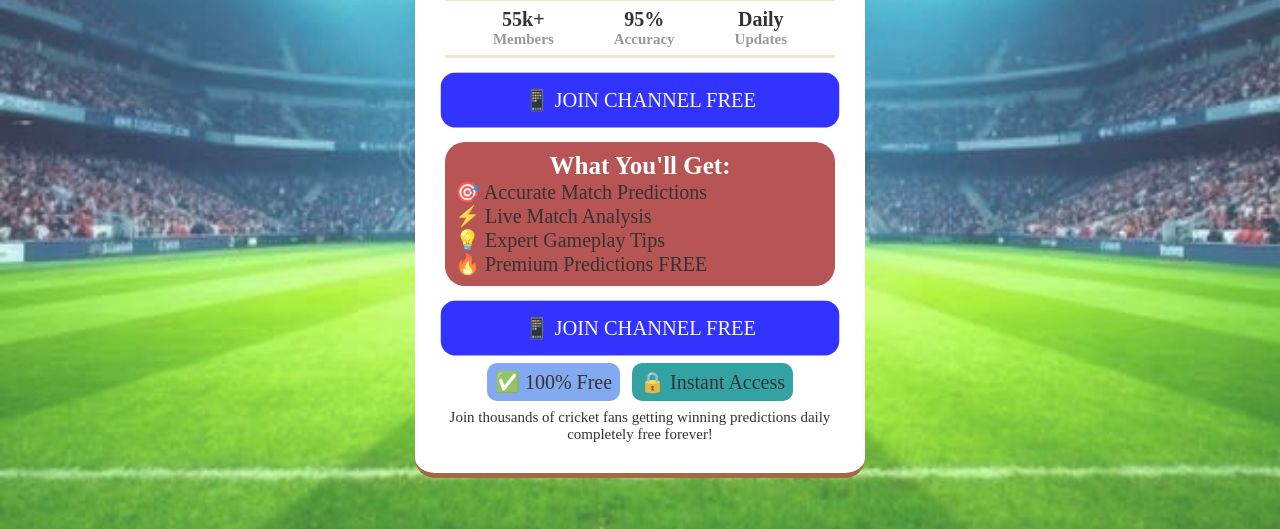
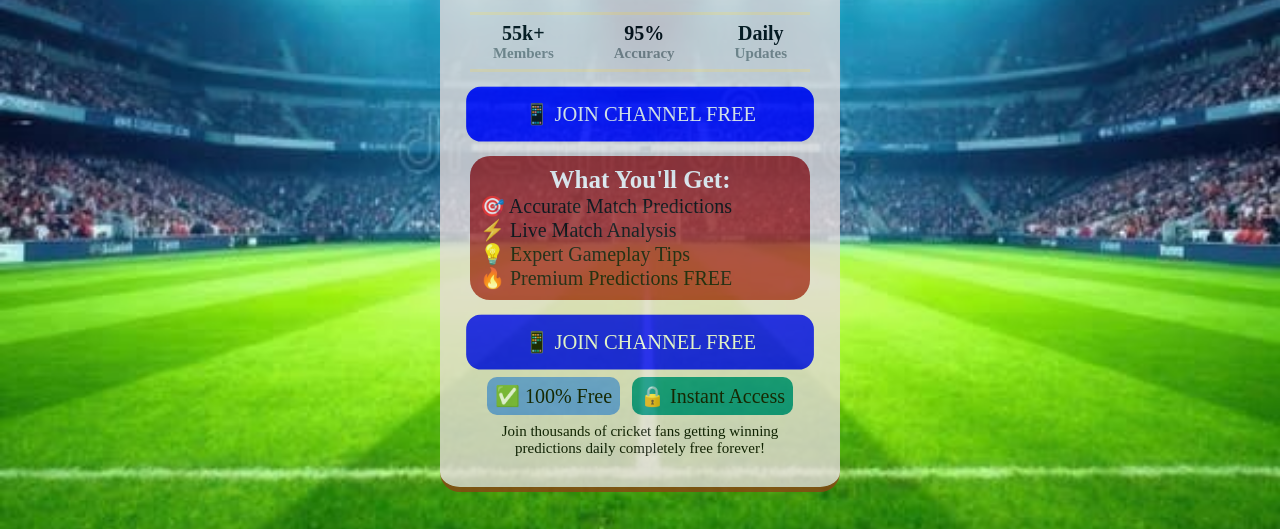
Before and after one commit to 200manya/My-landing-, a plain HTML site: page index.html in a window 1280 px wide. Shown: the part 271-800 px from the top of the page. Drawn offline with Linux system fonts and the light colour scheme.

Commit message:
Update style.css

```diff
--- a/style.css
+++ b/style.css
@@ -9,20 +9,20 @@
     background-size: cover;
     background-position: center;
     min-height: 100vh;
-    opacity: 0.8;
     display: flex;
     justify-content: center;
 }
 .card{
 
-    max-width: 450px;
+    max-width: 400px;
     width: 90%;
     min-height: 80vh;
     margin: auto;
     border-radius: 20px;
-    background-color: white;
+    background-color: rgb(228, 218, 218);
     padding: 30px;
     text-align: center;
+     opacity: 0.8;
     border-top: 5px solid saddlebrown;
       border-bottom: 5px solid saddlebrown;
 
@@ -175,4 +175,5 @@
 
         transform: scale(1);
     }
+
 }
```
